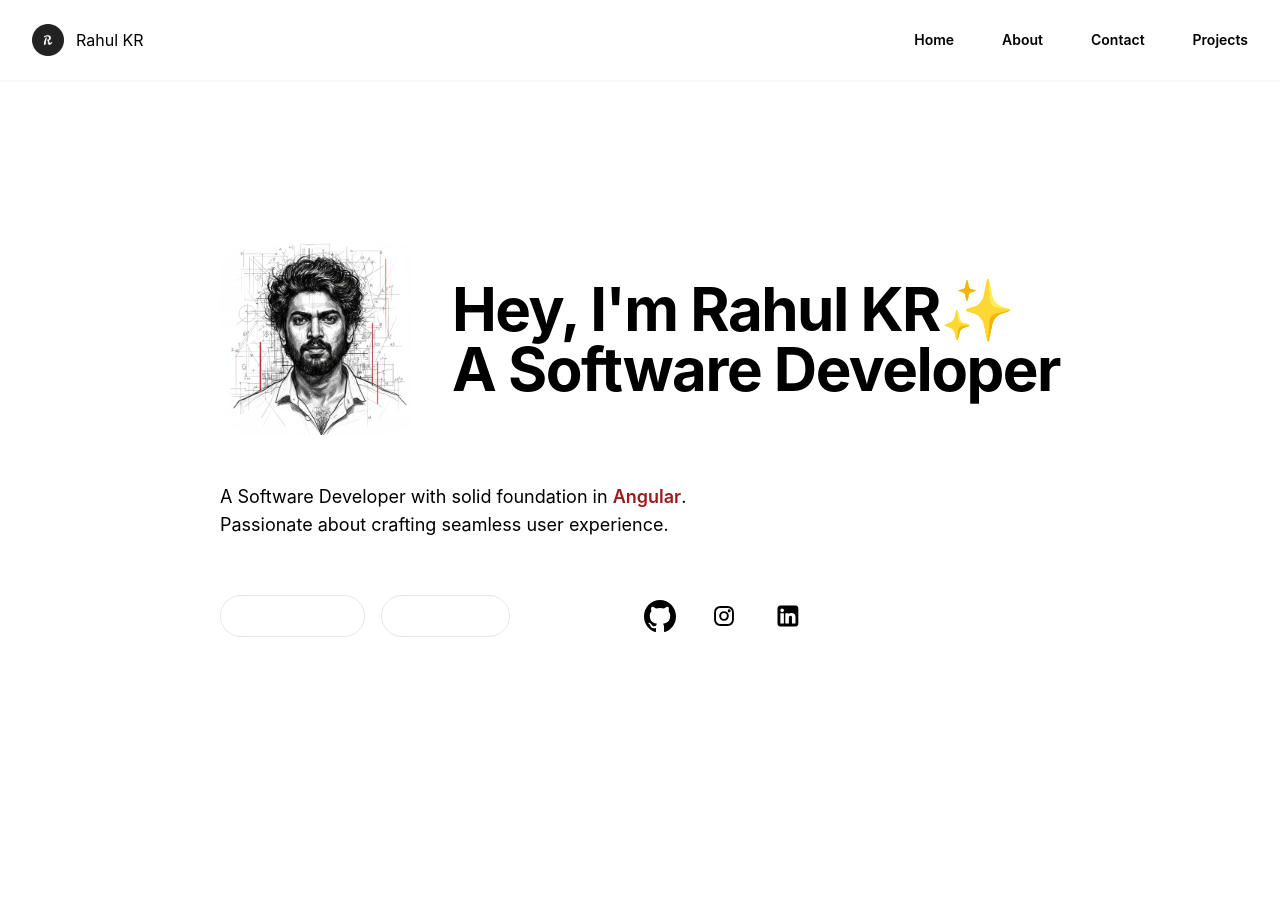
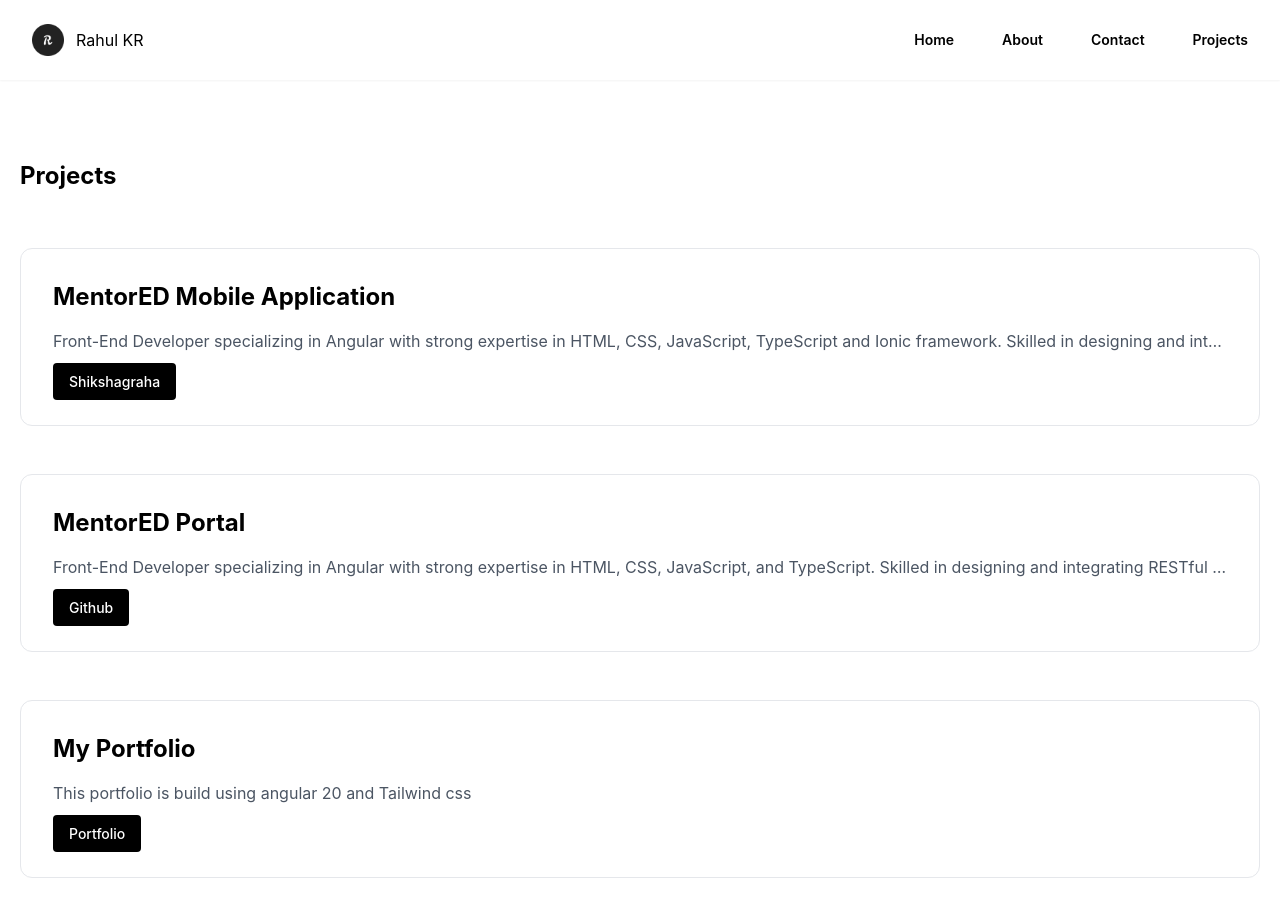
Before and after one commit to rahulramakrishnan3/my-portfolio, an Angular app: page /projects in a window 1280 px wide. Before the commit this address led to /. Shown: the top 916 px of the page. Before the commit the page ends 800 px from the top, so only its background shows below. Built offline with nearby package versions, Linux system fonts and the light colour scheme.

Commit message:
Project page is added with card component

```diff
--- a/src/app/app.routes.ts
+++ b/src/app/app.routes.ts
@@ -15,6 +15,10 @@ export const routes: Routes = [
     loadComponent: () => import('./components/about/about').then((m) => m.About),
   },
   {
+    path: 'projects',
+    loadComponent: () => import('./components/projects/projects').then((m) => m.Projects),
+  },
+  {
     path: '**',
     redirectTo: '',
   },
--- /dev/null
+++ b/src/app/components/project-card/project-card.html
@@ -0,0 +1,25 @@
+<div
+  class="flex flex-col border border-border rounded-xl p-8 dark:bg-gradient-gray backdrop-blur-3xl"
+>
+  <div class="flex pb-4 items-start">
+    <h1 class="text-2xl font-bold text-center">{{ data.title }}</h1>
+  </div>
+  <div>
+    @if (!description) {
+    <p class="text-gray-600 dark:text-gray-400 pb-4 truncate" (click)="openDescription()">
+      {{ data.description }}
+    </p>
+    } @else{
+    <p class="text-gray-600 dark:text-gray-400 pb-4" (click)="closeDescription()">
+      {{ data.description }}
+    </p>
+    }
+  </div>
+  <div>
+    <a
+      class="bg-black text-white rounded shadow-xs font-medium text-sm px-4 py-2.5"
+      href="{{ data.link }}"
+      >{{ data.btnLabel }}</a
+    >
+  </div>
+</div>
--- /dev/null
+++ b/src/app/components/project-card/project-card.ts
@@ -0,0 +1,19 @@
+import { ChangeDetectionStrategy, Component, Input } from '@angular/core';
+
+@Component({
+  selector: 'app-project-card',
+  imports: [],
+  templateUrl: './project-card.html',
+  styleUrl: './project-card.scss',
+  changeDetection: ChangeDetectionStrategy.OnPush,
+})
+export class ProjectCard {
+  @Input() data: any;
+  description = false;
+  openDescription() {
+    this.description = true;
+  }
+  closeDescription() {
+    this.description = false;
+  }
+}
--- /dev/null
+++ b/src/app/components/projects/projects.html
@@ -0,0 +1,9 @@
+<div class="flex flex-col border-border px-5 sm:px-20 xl:px-52 bg-background min-h-[500px] py-20">
+  <h2 class="text-2xl font-bold mb-2">Projects</h2>
+
+  <div class="grid grid-cols-1 xl:grid-cols-2 2xl:grid-cols-3 gap-12 pt-12">
+    @for (item of cards; track $index) {
+    <app-project-card [data]="item"></app-project-card>
+    }
+  </div>
+</div>
--- /dev/null
+++ b/src/app/components/projects/projects.ts
@@ -0,0 +1,33 @@
+import { Component } from '@angular/core';
+import { ProjectCard } from '../project-card/project-card';
+
+@Component({
+  selector: 'app-projects',
+  imports: [ProjectCard],
+  templateUrl: './projects.html',
+  styleUrl: './projects.scss',
+})
+export class Projects {
+  cards = [
+    {
+      title: 'MentorED Mobile Application',
+      description:
+        'Front-End Developer specializing in Angular with strong expertise in HTML, CSS, JavaScript, TypeScript and Ionic framework. Skilled in designing and integrating RESTful APIs and proficient in version control using Git and GitHub. Experienced in leveraging RxJS, NPM, Angular CLI, and Angular Material to build scalable, interactive, and responsive web applications. Demonstrates a solid understanding of Object-Oriented JavaScript and modern frontend development practices. Committed to continuous learning, performance optimization, and delivering high-quality, user-centric solutions that enhance business outcomes.',
+      link: 'https://elevate-shikshagraha.shikshalokam.org/',
+      btnLabel: 'Shikshagraha',
+    },
+    {
+      title: 'MentorED Portal',
+      description:
+        'Front-End Developer specializing in Angular with strong expertise in HTML, CSS, JavaScript, and TypeScript. Skilled in designing and integrating RESTful APIs and proficient in version control using Git and GitHub. Experienced in leveraging RxJS, NPM, Angular CLI, and Angular Material to build scalable, interactive, and responsive web applications. Demonstrates a solid understanding of Object-Oriented JavaScript and modern frontend development practices. Committed to continuous learning, performance optimization, and delivering high-quality, user-centric solutions that enhance business outcomes.',
+      link: 'https://github.com/rahulramakrishnan3/mentorED-Portal',
+      btnLabel: 'Github',
+    },
+    {
+      title: 'My Portfolio',
+      description: 'This portfolio is build using angular 20 and Tailwind css',
+      link: 'https://github.com/rahulramakrishnan3/my-portfolio',
+      btnLabel: 'Portfolio',
+    },
+  ];
+}
```
Also changed, not shown: src/app/components/project-card/project-card.scss (added), src/app/components/projects/projects.scss (added), 2 other files (tests, documents, lock files or other folders).
